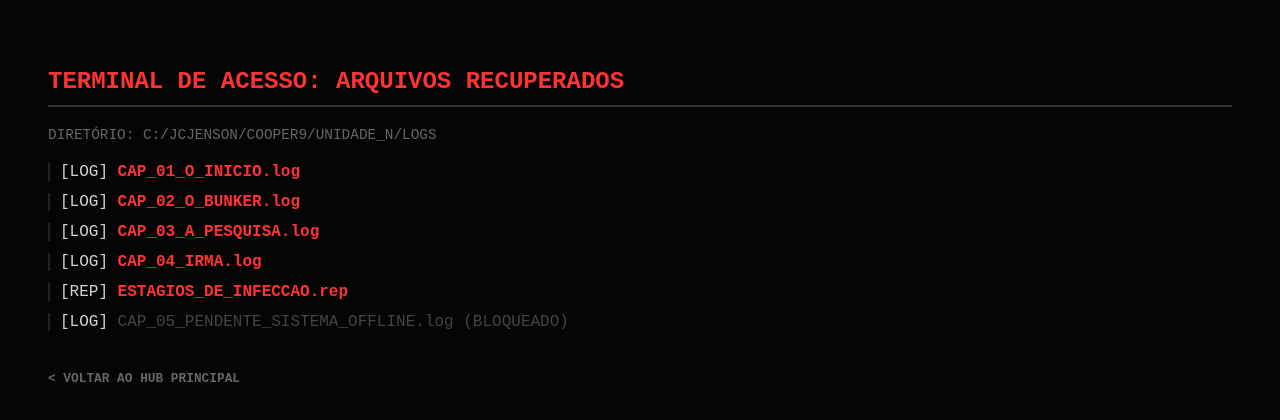
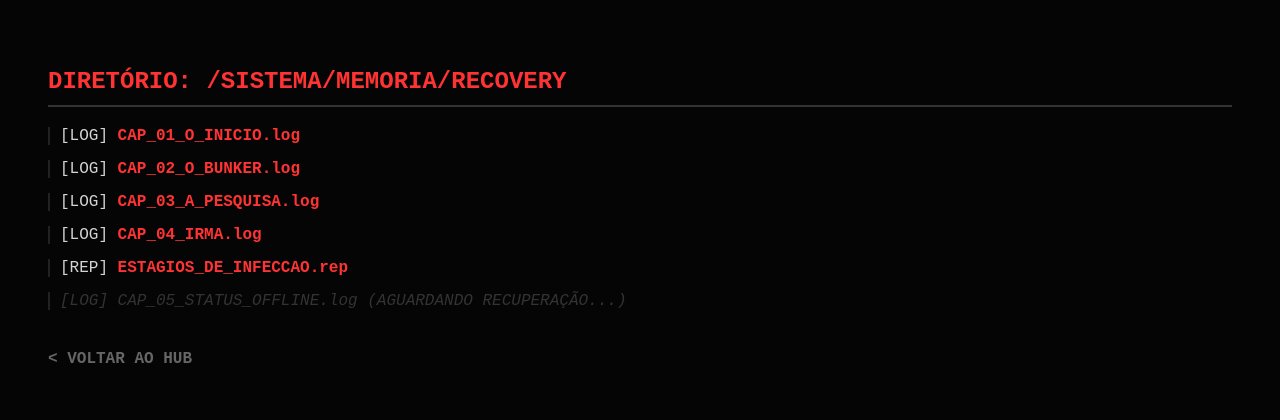
Before and after one commit to Pancheri1111/infected-au, a plain HTML site: page logs.html in a window 1280 px wide. Drawn offline with Linux system fonts and the light colour scheme.

Commit message:
Update logs.html

```diff
--- a/logs.html
+++ b/logs.html
@@ -6,28 +6,26 @@
     <style>
         body { background: #050505; color: #d4d4d4; font-family: 'Courier New', monospace; padding: 40px; }
         h2 { color: #ff3333; border-bottom: 2px solid #333; padding-bottom: 10px; }
-        .directory { color: #666; font-size: 0.9em; margin-bottom: 20px; }
         ul { list-style: none; padding: 0; }
-        li { margin: 12px 0; border-left: 2px solid #222; padding-left: 10px; }
+        li { margin: 15px 0; border-left: 2px solid #222; padding-left: 10px; }
         a { color: #ff3333; text-decoration: none; font-weight: bold; }
         a:hover { color: #fff; text-shadow: 0 0 5px #ff3333; }
-        .status-locked { color: #444; cursor: not-allowed; }
-        .back { margin-top: 40px; display: block; color: #666; font-size: 0.8em; }
+        .locked { color: #333; font-style: italic; }
+        .back { margin-top: 40px; display: block; color: #666; text-size: 0.8em; }
     </style>
 </head>
 <body>
-    <h2>TERMINAL DE ACESSO: ARQUIVOS RECUPERADOS</h2>
-    <div class="directory">DIRETÓRIO: C:/JCJENSON/COOPER9/UNIDADE_N/LOGS</div>
-
+    <h2>DIRETÓRIO: /SISTEMA/MEMORIA/RECOVERY</h2>
     <ul>
         <li>[LOG] <a href="cap1.html">CAP_01_O_INICIO.log</a></li>
         <li>[LOG] <a href="cap2.html">CAP_02_O_BUNKER.log</a></li>
         <li>[LOG] <a href="cap3.html">CAP_03_A_PESQUISA.log</a></li>
         <li>[LOG] <a href="cap4.html">CAP_04_IRMA.log</a></li>
         <li>[REP] <a href="estagios.html">ESTAGIOS_DE_INFECCAO.rep</a></li>
-        <li>[LOG] <span class="status-locked">CAP_05_PENDENTE_SISTEMA_OFFLINE.log (BLOQUEADO)</span></li>
+
+        <li class="locked">[LOG] CAP_05_STATUS_OFFLINE.log (AGUARDANDO RECUPERAÇÃO...)</li>
     </ul>
 
-    <a href="index.html" class="back">< VOLTAR AO HUB PRINCIPAL</a>
+    <a href="index.html" class="back">< VOLTAR AO HUB</a>
 </body>
 </html>
```
